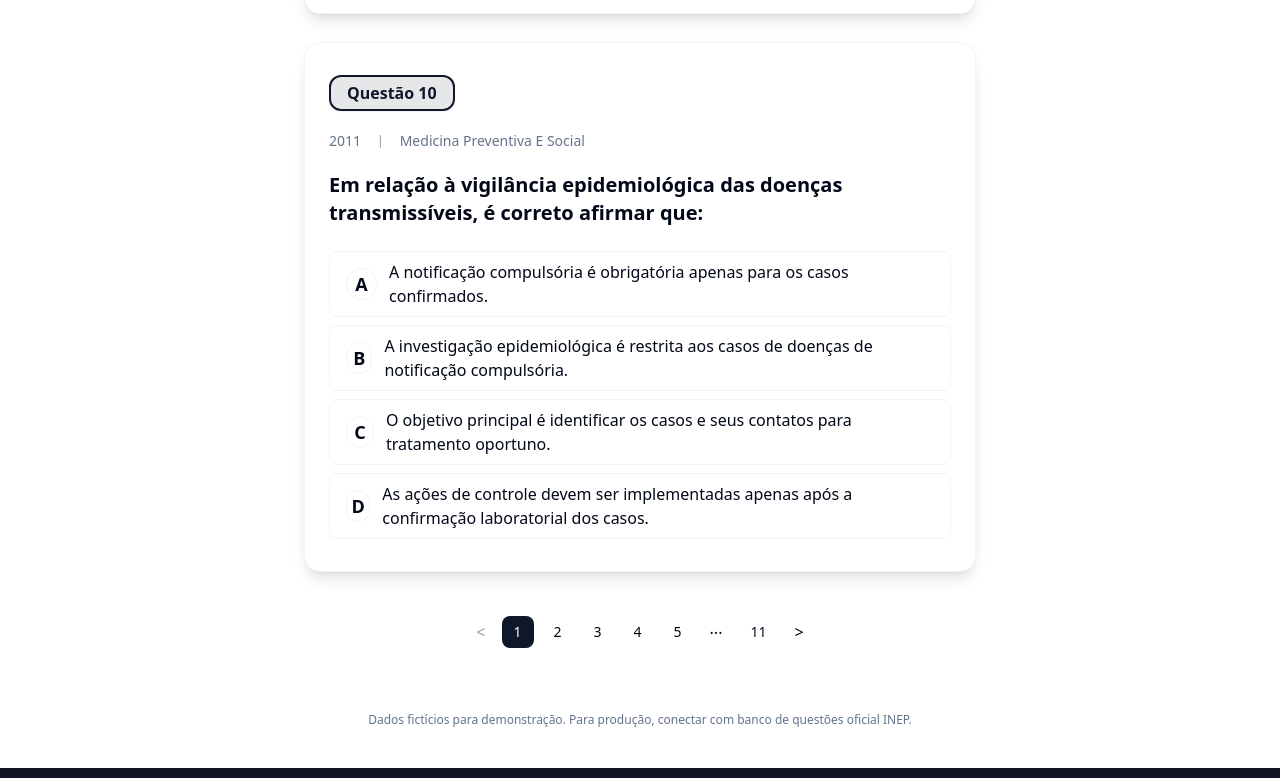
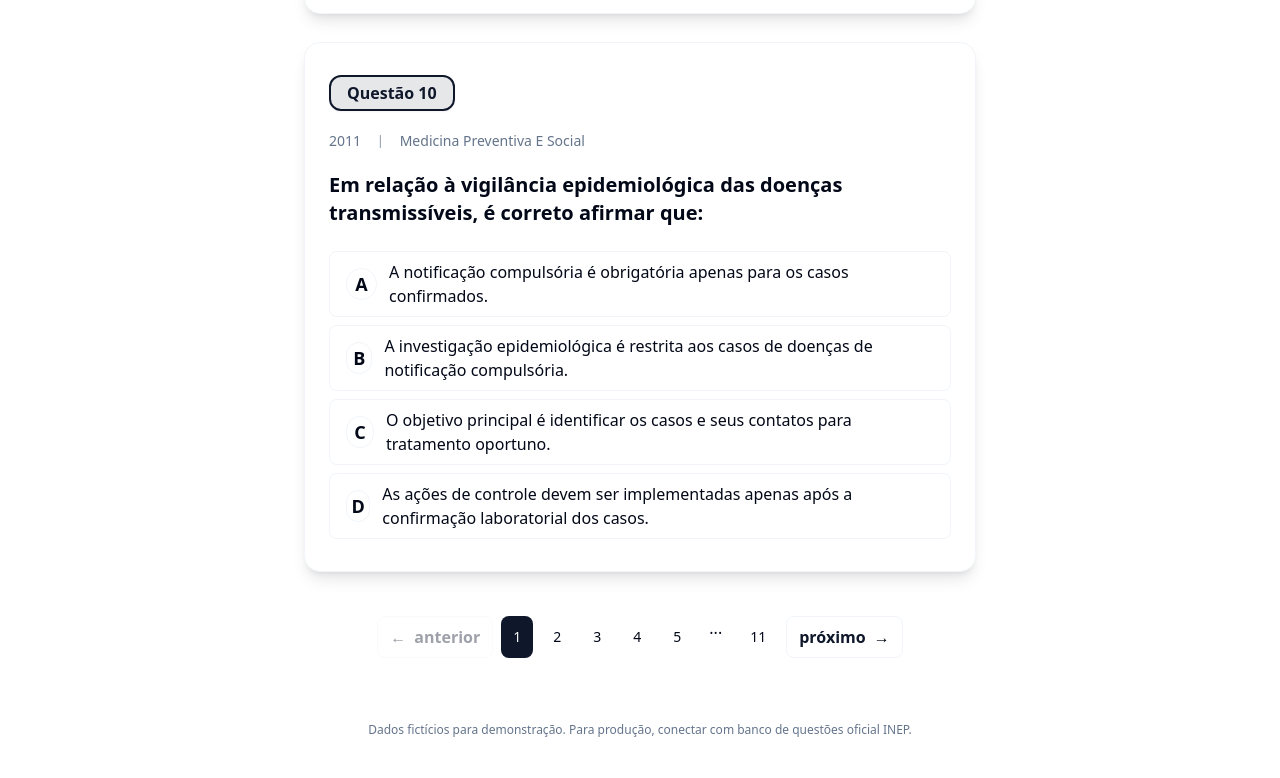
Before and after one commit to scalperline/revalida-quest-app, a React (Vite) app: page /questoes in a window 1280 px wide. Shown: the part 6590-7368 px from the top of the page. Built offline with nearby package versions, Linux system fonts and the light colour scheme.

Commit message:
Add pagination arrow borders
Add borders to the pagination arrows and highlight the "Previous" and "Next" labels.

```diff
--- a/src/pages/Questions.tsx
+++ b/src/pages/Questions.tsx
@@ -56,19 +56,21 @@ export default function Questions() {
     return (
       <div className="flex gap-1 md:gap-2">
         <button
-          className="px-2 py-1 rounded disabled:opacity-40"
+          className="flex items-center border border-muted rounded-lg px-3 py-2 text-base font-semibold bg-background hover:bg-muted transition-colors disabled:opacity-40"
           disabled={paginaAtual === 1}
           onClick={() => paginaAtual > 1 && setPaginaAtual(paginaAtual - 1)}
         >
-          {"<"}
+          <span className="mr-2">{'←'}</span>
+          <span className="text-primary font-bold">anterior</span>
         </button>
         {items}
         <button
-          className="px-2 py-1 rounded disabled:opacity-40"
+          className="flex items-center border border-muted rounded-lg px-3 py-2 text-base font-semibold bg-background hover:bg-muted transition-colors disabled:opacity-40"
           disabled={paginaAtual === totalPaginas}
           onClick={() => paginaAtual < totalPaginas && setPaginaAtual(paginaAtual + 1)}
         >
-          {">"}
+          <span className="text-primary font-bold">próximo</span>
+          <span className="ml-2">{'→'}</span>
         </button>
       </div>
     );
```
